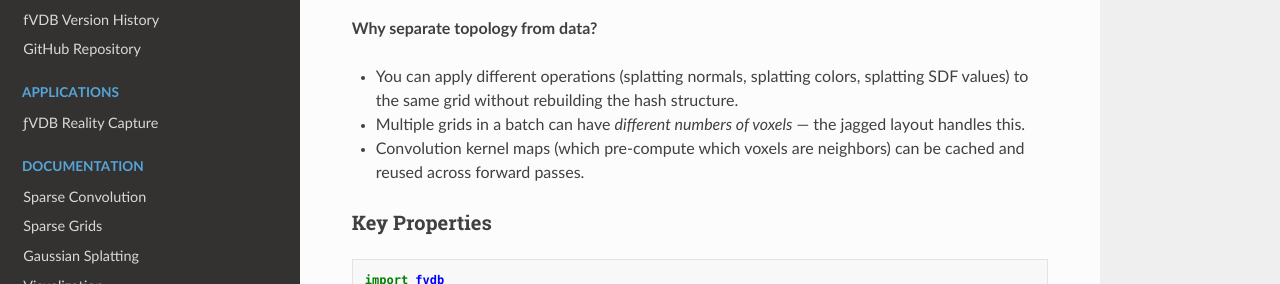
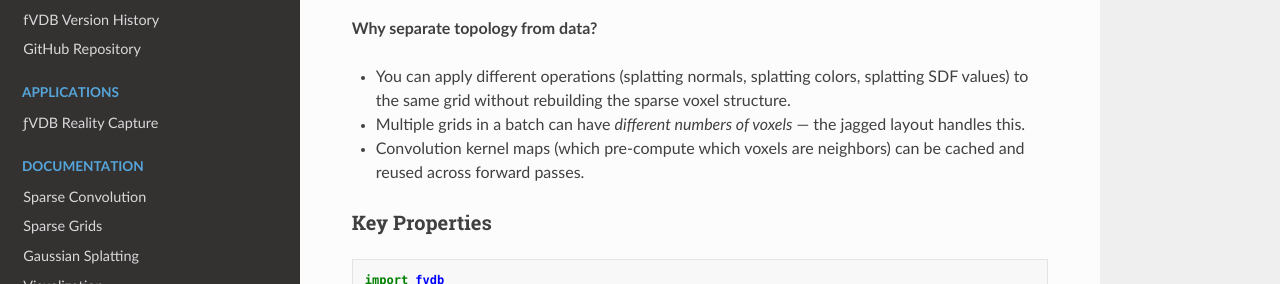
Before and after one commit to openvdb/fvdb-core, a Sphinx documentation site: the page built from docs/TEACHME/fvdb_core_lesson.md, in a window 1280 px wide and 900 px high, scrolled down 2197 px. Shown: the part 191-475 px from the top of the window. Built offline with Sphinx 7.4.7 and the Read the Docs theme 3.1.0, drawn with Linux system fonts in a browser that asks for light colours; pages that are not in the unit, such as notebooks, are missing from menus; the version number is read from the project's files by our own code.

Commit message:
Replace 'hash structure' with 'sparse voxel structure' in lesson
Co-Authored-By: Claude Opus 4.6 <noreply@anthropic.com>
Signed-off-by: Mark Harris <mharris@nvidia.com>

```diff
--- a/docs/TEACHME/fvdb_core_lesson.md
+++ b/docs/TEACHME/fvdb_core_lesson.md
@@ -75,7 +75,7 @@ The `GridBatch` knows:
 The `GridBatch` does **not** know anything about what features are stored — that's entirely up to you.
 
 **Why separate topology from data?**
-- You can apply different operations (splatting normals, splatting colors, splatting SDF values) to the same grid without rebuilding the hash structure.
+- You can apply different operations (splatting normals, splatting colors, splatting SDF values) to the same grid without rebuilding the sparse voxel structure.
 - Multiple grids in a batch can have *different numbers of voxels* — the jagged layout handles this.
 - Convolution kernel maps (which pre-compute which voxels are neighbors) can be cached and reused across forward passes.
 
```
